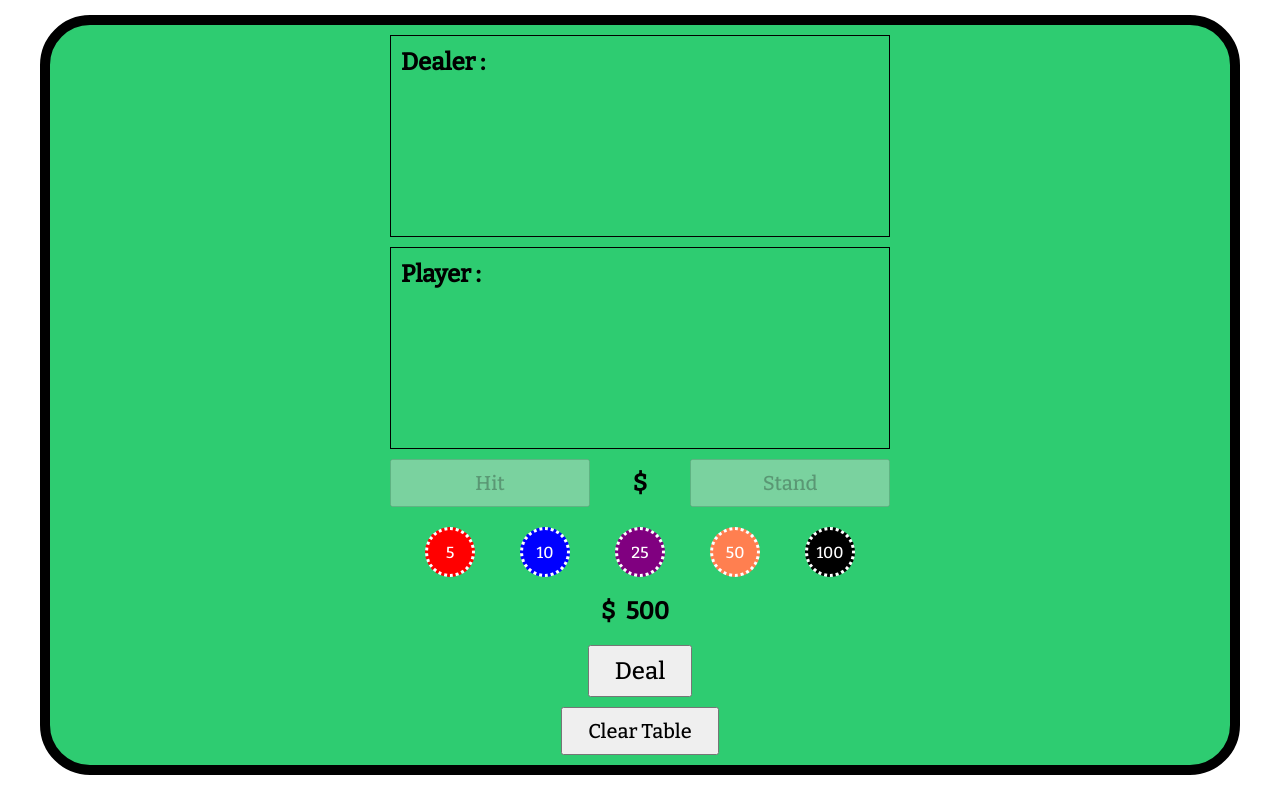
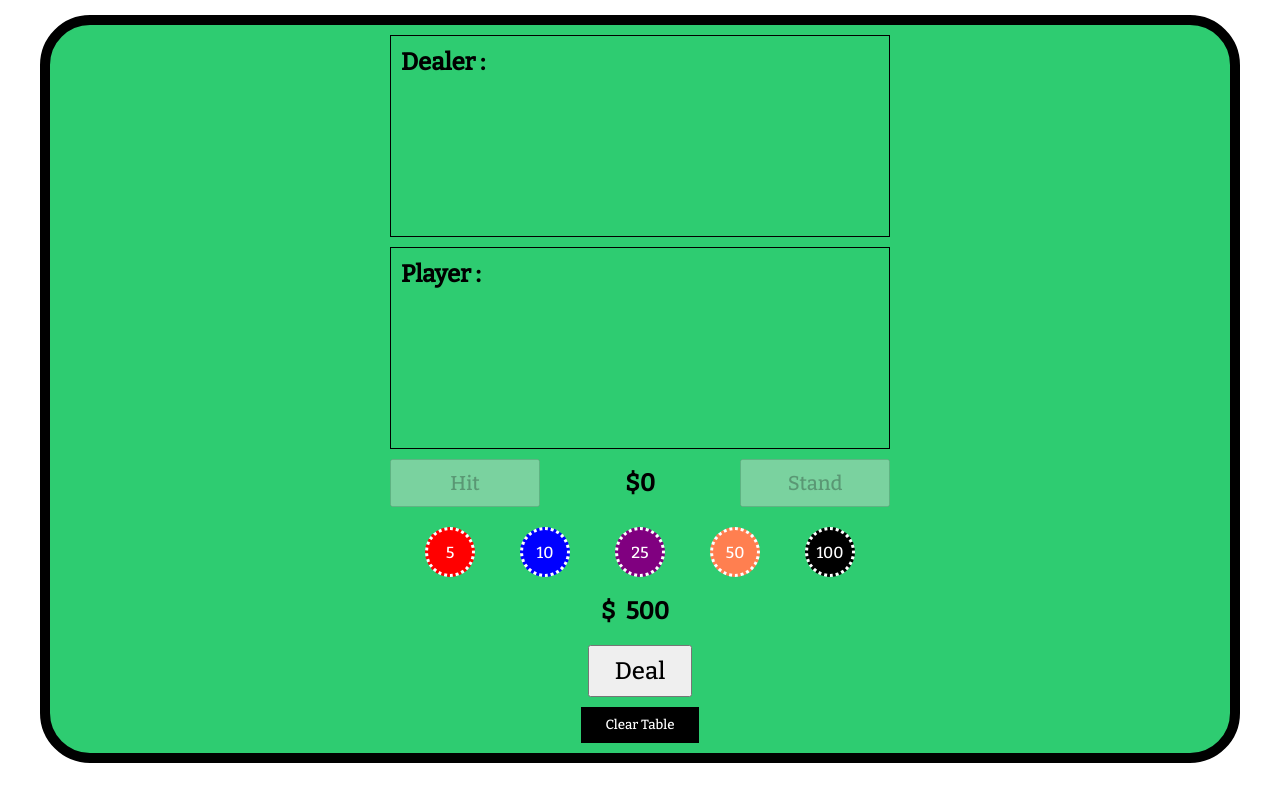
Before and after one commit to hermsicle/Blackjack-Game, a plain HTML site: page index.html in a window 1280 px wide. Shown: the part 1118-1918 px from the top of the page. Drawn offline with nearby package versions, Linux system fonts and the light colour scheme.

Commit message:
fixed bug

```diff
--- a/assets/js/app.js
+++ b/assets/js/app.js
@@ -400,6 +400,7 @@ restartButton.addEventListener('click', () => {
     hitButton.disabled = true;
     standButton.disabled = true;
     startButton.disabled = false;
+    currentChip = 0;
 })
 
 const restart = () => {
--- a/assets/style/style.css
+++ b/assets/style/style.css
@@ -172,18 +172,17 @@
 .flip-container .card .card-front {
     transition: all 0.5s ease-out;
 }
-
 .bet-container {
-    /* border: 2px solid black; */
     display: flex;
     justify-content: space-between;
     align-items: center;
 }
 .bet-container .bet-button {
     padding: 10px 25px;
-    width: 200px;
+    width: 150px;
     font-size: 1.25rem;
     font-family: 'Bitter', serif;
+    cursor: pointer;
 }
 .bet-container h2 {
     font-family: 'Bitter', serif;
@@ -257,6 +256,7 @@
     padding:10px 25px;
     font-size: 1.5rem;
     font-family: 'Bitter', serif;
+    cursor: pointer;
 }
 #winner {
     display: none;
@@ -265,9 +265,13 @@
 }
 #restartButton {
     padding: 10px 25px;
-    font-size: 1.25rem;
     font-family: 'Bitter', serif;
     margin: 0 auto;
     display: flex;
     align-items: center;
+    cursor: pointer;
+    background-color: black;
+    color: white;
+    outline: none;
+    border: none;
 }
--- a/index.html
+++ b/index.html
@@ -73,7 +73,7 @@
 
             <div class="bet-container container">
                 <button class="bet-button" id="hit-button">Hit</button>
-                <h2>$<span id="chips-wagered"></span></h2>
+                <h2>$<span id="chips-wagered">0</span></h2>
                 <button class="bet-button" id="stand-button">Stand</button>
             </div>
 
```
